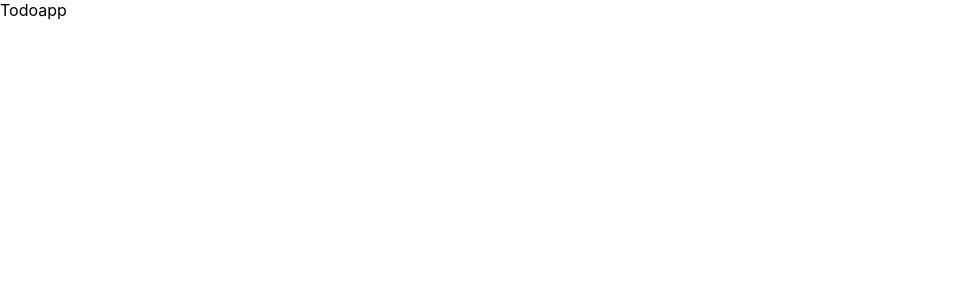
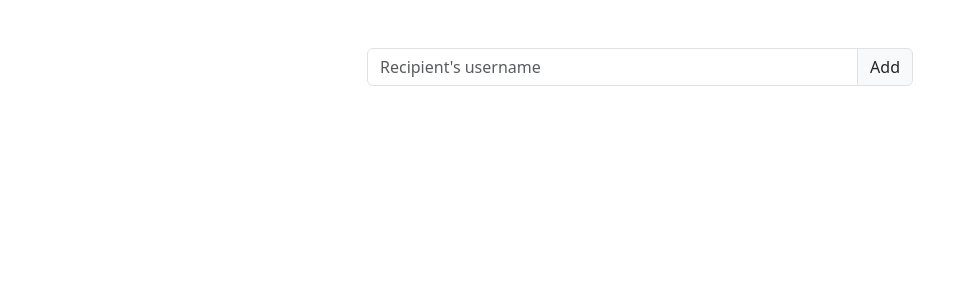
Before and after one commit to Gauravmishra-tempting/To-Do-App, a React (Create React App) app: page / in a window 1280 px wide. Shown: the top 300 px of the page, without its empty margins (0-972 px from the left). Built offline with nearby package versions, Linux system fonts and the light colour scheme.

Commit message:
push this code

```diff
--- a/package.json
+++ b/package.json
@@ -3,9 +3,12 @@
   "version": "0.1.0",
   "private": true,
   "dependencies": {
+    "bootstrap": "^5.3.3",
     "cra-template": "1.2.0",
     "react": "^19.0.0",
+    "react-bootstrap": "^2.10.8",
     "react-dom": "^19.0.0",
+    "react-icon": "^1.0.0",
     "react-router-dom": "^7.1.3",
     "react-scripts": "5.0.1",
     "web-vitals": "^4.2.4"
--- a/src/components/pages/Todoapp.jsx
+++ b/src/components/pages/Todoapp.jsx
@@ -1,8 +1,65 @@
-import React from 'react'
+import React, { useState } from 'react'
 
 const  Todoapp = () => {
+  const [inputText, setInputText] = useState("");
+  const [task, setTask] = useState([]);
+
+
+
+  const handleChange = (value) => {
+    setInputText(value);
+  }
+
+  const handleFormSubmit = (e) => {
+    e.preventDefault();
+
+    if(!inputText) return;
+
+    if (task.includes(inputText)) return;
+
+    setTask((prevTask) => [... prevTask, inputText]);
+
+    setInputText("");
+
+    }
+
+
+
+
   return (
-    <div>Todoapp</div>
+   <div className="container">
+    <div className="row">
+      <div className="col-md-6 offset-md-3 mt-5">
+        <form onSubmit={handleFormSubmit} className="input-form input-group">
+        <input type="text"
+        className="form-control"
+        placeholder="Recipient's username"
+        aria-label="Recipient's username"
+        aria-describedby="basic-addon2"
+        value= {inputText}
+       onChange={(e) => handleChange(e.target.value)}
+        />
+        <button
+        className="input-group-text"
+        id="basic-addon2"
+        onClick={handleFormSubmit}
+        style={{cursor: "pointer"}}
+        >
+          Add
+        </button>
+        </form>
+      </div>
+      <div className="col-md-6 offset-md-3 mt-5">
+        <ul className="list-group">
+          {task.map((item, index) => (
+            <li key={index} className='list-group-item'>
+              {item}
+            </li>
+          ))}
+        </ul>
+      </div>
+    </div>
+    </div>
   )
 }
 
--- a/src/index.js
+++ b/src/index.js
@@ -3,6 +3,11 @@ import ReactDOM from 'react-dom/client';
 import './index.css';
 import App from './App';
 import reportWebVitals from './reportWebVitals';
+
+
+import 'bootstrap/dist/css/bootstrap.css';
+import 'bootstrap/dist/js/bootstrap.bundle.min.js';
+
 
 const root = ReactDOM.createRoot(document.getElementById('root'));
 root.render(
```
Also changed, not shown: 1 other file (tests, documents, lock files or other folders).
